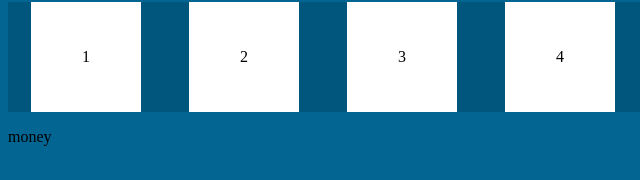
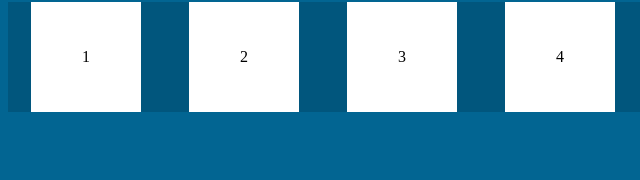
Before and after one commit to ChronoDragon/Coursework, a plain HTML site: page index.html in a window 1280 px wide. Shown: the part 590-770 px from the top of the page, 0-640 px from the left. Drawn offline with Linux system fonts and the light colour scheme.

Commit message:
removed replit changes

```diff
--- a/index.html
+++ b/index.html
@@ -54,6 +54,5 @@
         <div class="nbox">7</div>
         <div class="nbox">8</div>
     </div>
-    <p>money</p>
 </body>
 </html>
```
